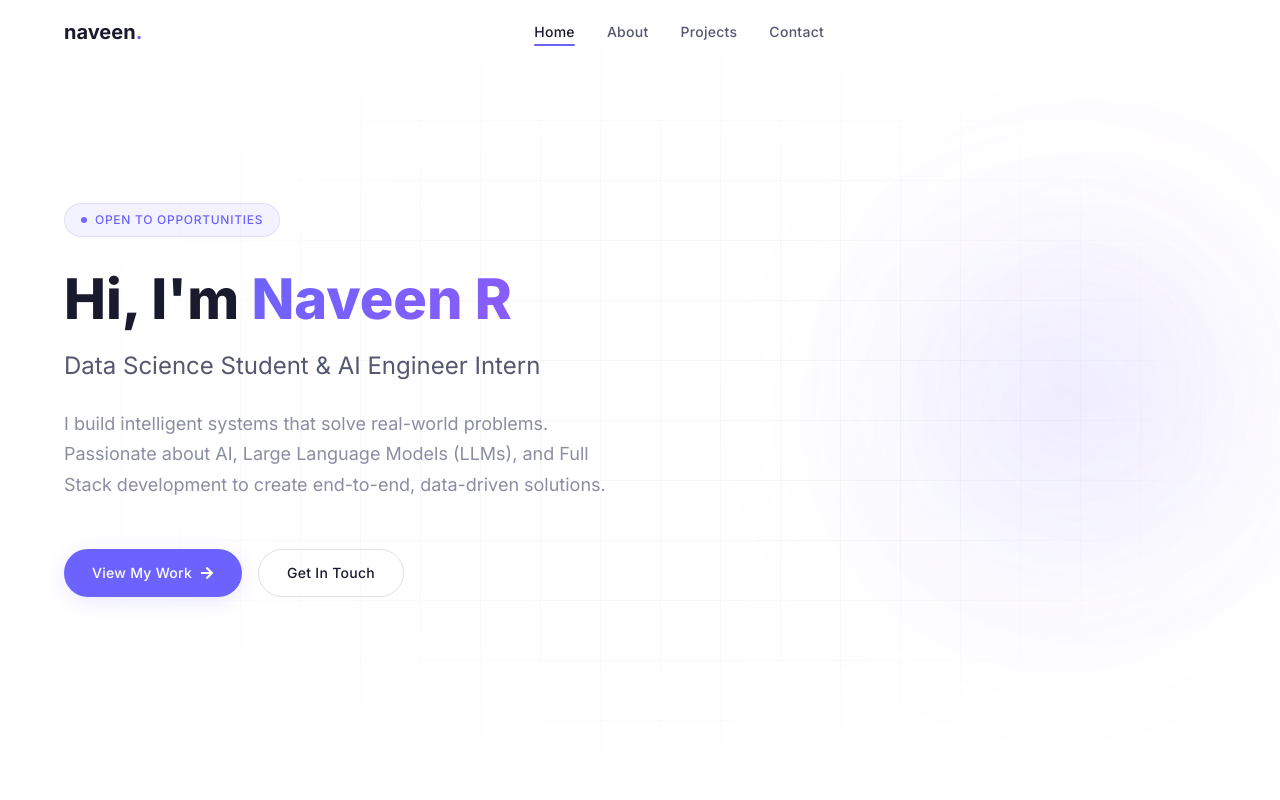
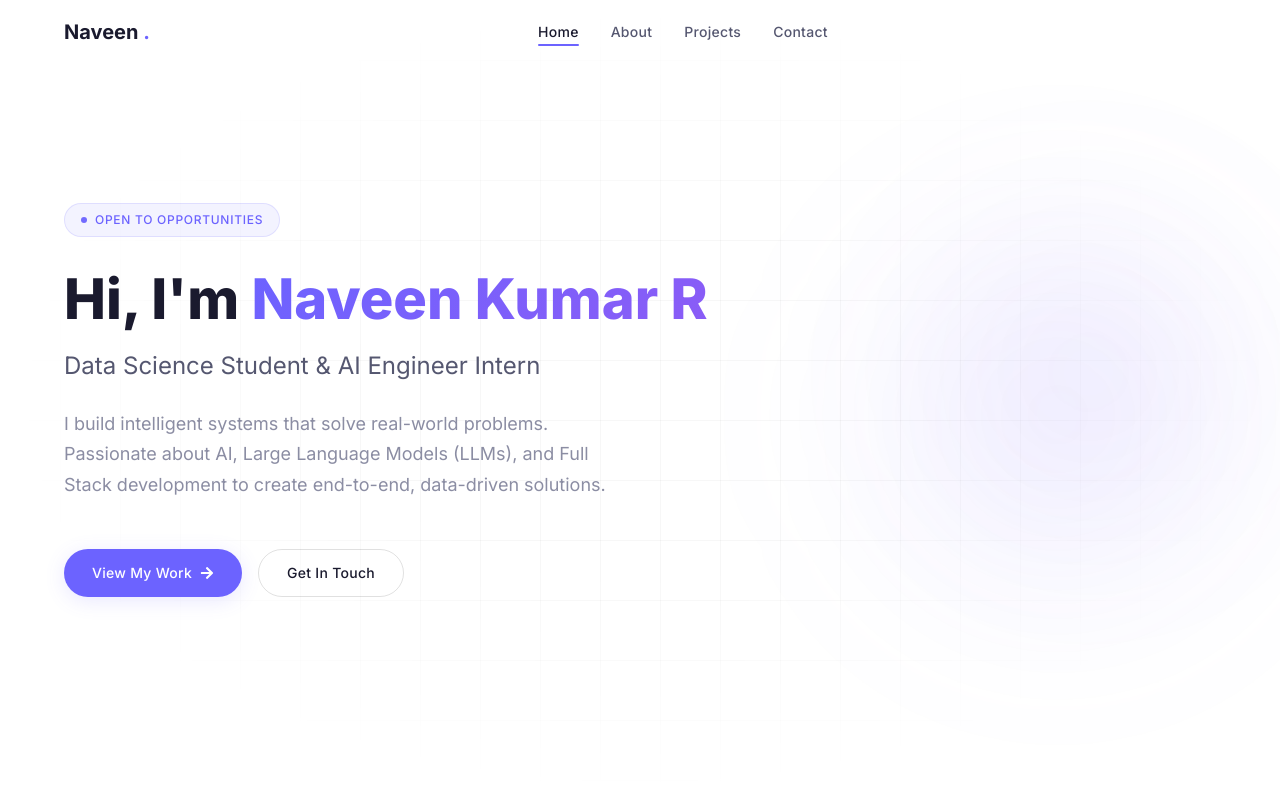
Before and after one commit to naveenr-ds/naveenr-ds.github.io, a React (Vite) app: page / in a window 1280 px wide. Shown: the top 800 px of the page. Built offline with nearby package versions, Linux system fonts and the light colour scheme.

Commit message:
Final Update

```diff
--- a/src/components/Footer.jsx
+++ b/src/components/Footer.jsx
@@ -3,7 +3,7 @@ function Footer() {
     <footer className="footer">
       <div className="container">
         <p className="footer-text">
-          &copy; {new Date().getFullYear()} Naveen R &middot; Built with React
+          &copy; {new Date().getFullYear()} Naveen Kumar R &middot; Built with React &middot; Powered by Curiosity
         </p>
       </div>
 
--- a/src/components/Hero.jsx
+++ b/src/components/Hero.jsx
@@ -15,7 +15,7 @@ function Hero() {
         </div>
 
         <h1>
-          Hi, I'm <span className="accent">Naveen R</span>
+          Hi, I'm <span className="accent">Naveen Kumar R</span>
         </h1>
 
         <h2>Data Science Student &amp; AI Engineer Intern</h2>
--- a/src/components/Navbar.jsx
+++ b/src/components/Navbar.jsx
@@ -33,7 +33,7 @@ function Navbar() {
           className="navbar-logo"
           onClick={closeMenu}
         >
-          naveen<span>.</span>
+          Naveen <span>.</span>
         </Link>
 
         <div
```
